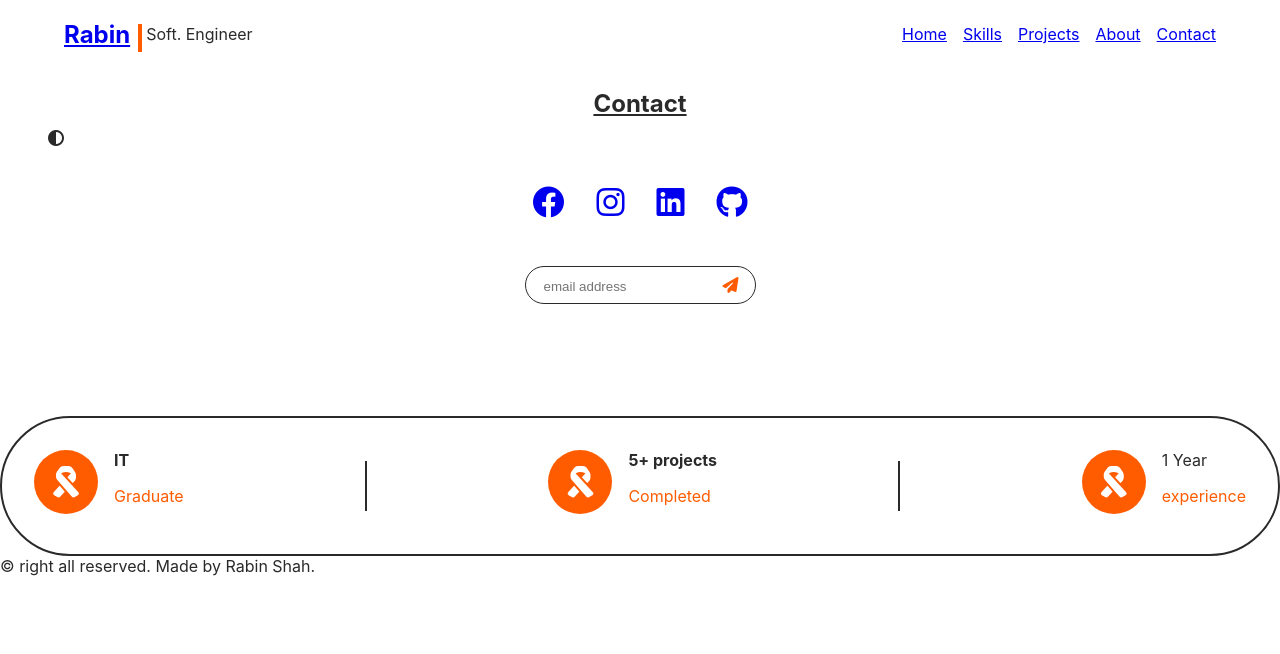
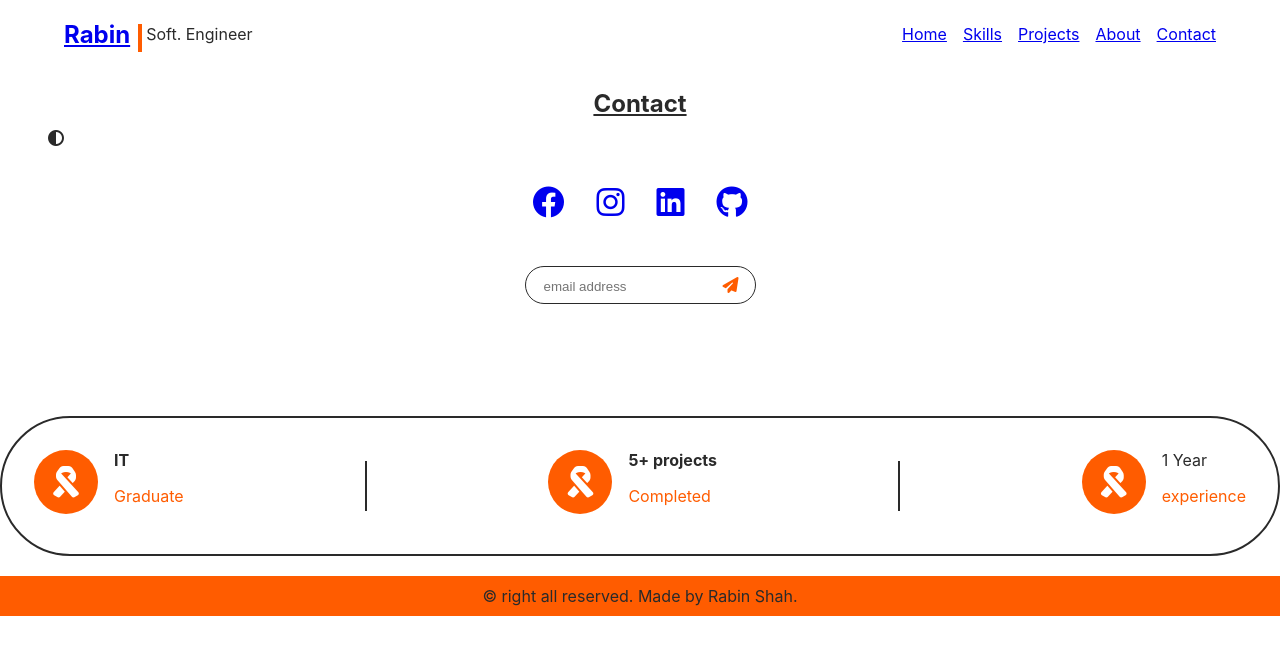
Before and after one commit to rabin9087/reactPortfolio, a React (Create React App) app: page /contact in a window 1280 px wide. Shown: the top 654 px of the page. Built offline with nearby package versions, Linux system fonts and the light colour scheme.

Commit message:
App.css file is changed

```diff
--- a/src/App.css
+++ b/src/App.css
@@ -279,3 +279,11 @@ height: 50px;
 .email-container i {
   color: var(--color-orange);
 }
+
+/* Footer */
+.footer{
+  background: var(--color-orange);
+  text-align: center;
+  margin-top: 20px;
+  padding: 10px;
+}
```
